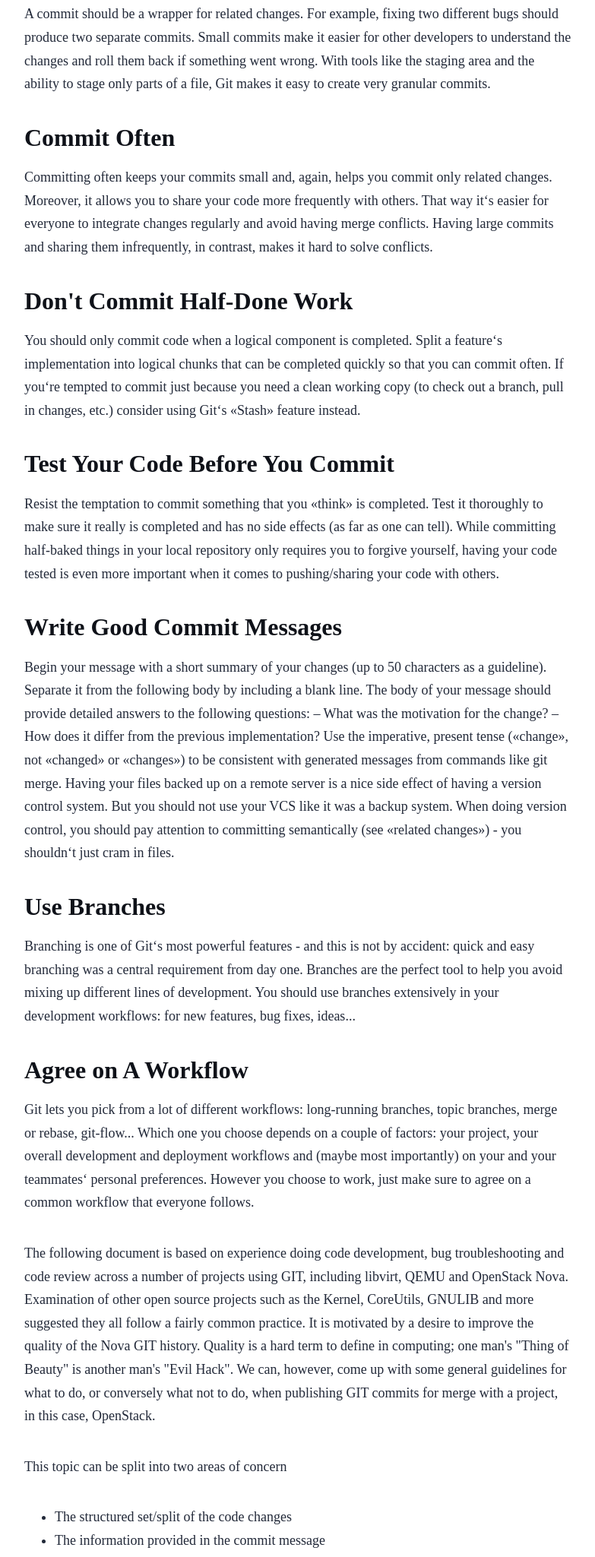
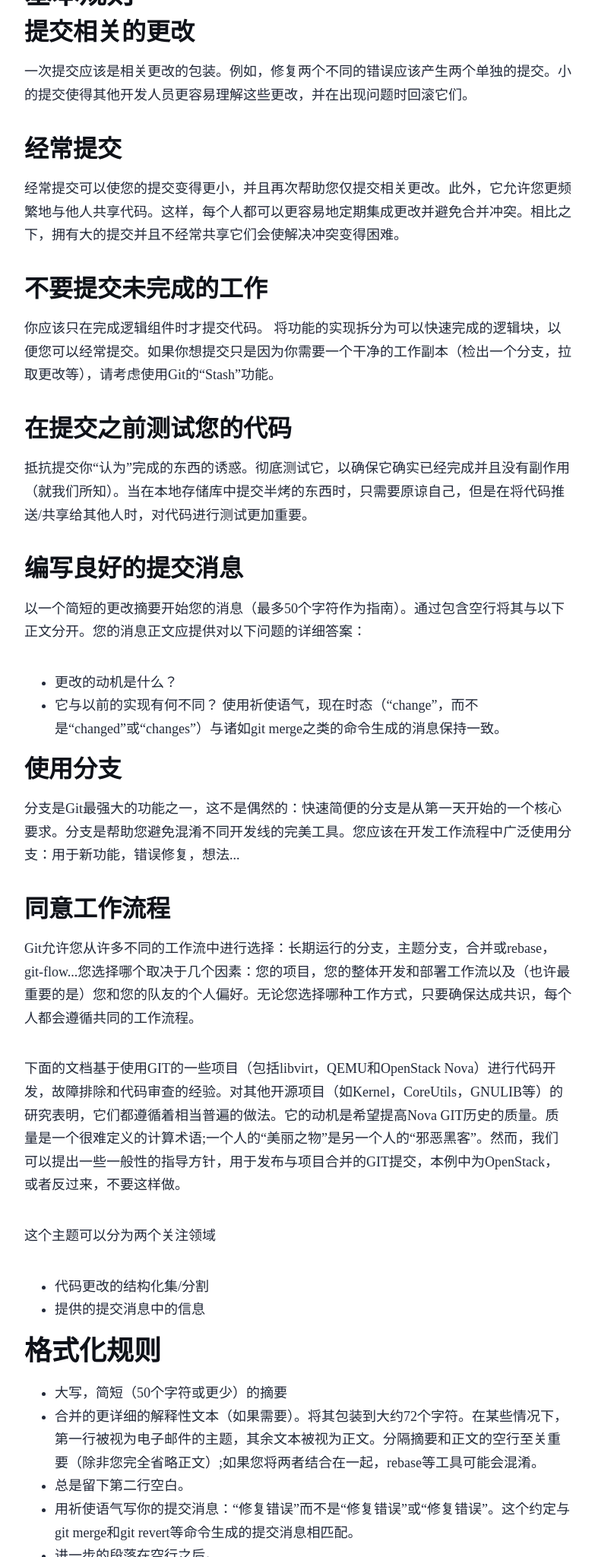
Before and after one commit to zRich/zrich.github.io, an Astro site: page /devops/git-best-practics in a window 1280 px wide. Shown: the part 751-2800 px from the top of the page at 76% size, without its empty margins (248-1031 px from the left). Built offline with nearby package versions, Linux system fonts and the light colour scheme; Astro itself is replaced by a stand-in of ours.

Commit message:
git & rvm
Signed-off-by: Zhao Zhenhua <zhao.zhenhua@gmail.com>

````diff
--- a/src/content/blog/devops/git-best-practics.mdx
+++ b/src/content/blog/devops/git-best-practics.mdx
@@ -6,71 +6,76 @@ authors: [richzhao]
 heroImage: "/images/devops/Git-logo.svg"
 tags: [DevOps, Git]
 ---
-# Git Commit Best Practices
 
-## Basic Rules
-### Commit Related Changes
-A commit should be a wrapper for related changes. For example, fixing two different bugs should produce two separate commits. Small commits make it easier for other developers to understand the changes and roll them back if something went wrong.
-With tools like the staging area and the ability to stage only parts of a file, Git makes it easy to create very granular commits.
+> 根据 [Git Commit Best Practices](https://gist.github.com/luismts/495d982e8c5b1a0ced4a57cf3d93cf60) 翻译整理。
+# Git 提交最佳实践
 
-### Commit Often
-Committing often keeps your commits small and, again, helps you commit only related changes. Moreover, it allows you to share your code more frequently with others. That way it‘s easier for everyone to integrate changes regularly and avoid having merge conflicts. Having large commits and sharing them infrequently, in contrast, makes it hard to solve conflicts.
+## 基本规则
 
-### Don't Commit Half-Done Work
-You should only commit code when a logical component is completed.
-Split a feature‘s implementation into logical chunks that can be completed quickly so that you can commit often. If you‘re tempted to commit just because you need a clean working copy (to check out a branch, pull in changes, etc.) consider using Git‘s «Stash» feature instead.
+### 提交相关的更改
 
-### Test Your Code Before You Commit
-Resist the temptation to commit something that you «think» is completed. Test it thoroughly to make sure it really is completed and has no side effects (as far as one can tell). While committing half-baked things in your local repository only requires you to forgive yourself, having your code tested is even more important when it comes to pushing/sharing your code with others.
+一次提交应该是相关更改的包装。例如，修复两个不同的错误应该产生两个单独的提交。小的提交使得其他开发人员更容易理解这些更改，并在出现问题时回滚它们。
 
-### Write Good Commit Messages
-Begin your message with a short summary of your changes (up to 50 characters as a guideline). Separate it from
-the following body by including a blank line. The body of your message should provide detailed answers to the following questions:
-– What was the motivation for the change? – How does it differ from the previous
-implementation?
-Use the imperative, present tense («change», not «changed» or «changes») to be consistent with generated messages from commands like git merge.
-Having your files backed up on a remote server is a nice side effect of having a version control system. But you should not use your VCS like it was a backup system. When doing version control, you should pay attention to committing semantically (see «related changes») - you shouldn‘t just cram in files.
+### 经常提交
 
-### Use Branches
-Branching is one of Git‘s most powerful features - and this is not by accident: quick and easy branching was a central requirement from day one. Branches are the perfect tool to help you avoid mixing up different lines of development. You should use branches extensively in your development workflows: for new features, bug fixes, ideas...
+经常提交可以使您的提交变得更小，并且再次帮助您仅提交相关更改。此外，它允许您更频繁地与他人共享代码。这样，每个人都可以更容易地定期集成更改并避免合并冲突。相比之下，拥有大的提交并且不经常共享它们会使解决冲突变得困难。
 
-### Agree on A Workflow
-Git lets you pick from a lot of different workflows: long-running branches, topic branches, merge or rebase, git-flow... Which one you choose depends on a couple of factors: your project, your overall development and deployment workflows and (maybe most importantly) on your and your teammates‘ personal preferences. However you choose to work, just make sure to agree on a common workflow that everyone follows.
+### 不要提交未完成的工作
 
-The following document is based on experience doing code development, bug troubleshooting and code review across a number of projects using GIT, including libvirt, QEMU and OpenStack Nova. Examination of other open source projects such as the Kernel, CoreUtils, GNULIB and more suggested they all follow a fairly common practice. It is motivated by a desire to improve the quality of the Nova GIT history. Quality is a hard term to define in computing; one man's "Thing of Beauty" is another man's "Evil Hack". We can, however, come up with some general guidelines for what to do, or conversely what not to do, when publishing GIT commits for merge with a project, in this case, OpenStack.
+你应该只在完成逻辑组件时才提交代码。
+将功能的实现拆分为可以快速完成的逻辑块，以便您可以经常提交。如果你想提交只是因为你需要一个干净的工作副本（检出一个分支，拉取更改等），请考虑使用Git的“Stash”功能。
 
-This topic can be split into two areas of concern
-* The structured set/split of the code changes
-* The information provided in the commit message
+### 在提交之前测试您的代码
 
-## Formatting Rules
+抵抗提交你“认为”完成的东西的诱惑。彻底测试它，以确保它确实已经完成并且没有副作用（就我们所知）。当在本地存储库中提交半烤的东西时，只需要原谅自己，但是在将代码推送/共享给其他人时，对代码进行测试更加重要。
 
-- Capitalized, short __(50 chars or less)__ summary
+### 编写良好的提交消息
 
-- More detailed explanatory text, if necessary.  __Wrap it to about 72 characters__.  In some contexts, the first line is treated as the subject of an email and the rest of the text as the body.  The blank line separating the summary from the body is critical (unless you omit the body entirely); tools like rebase can get confused if you run the two together.
+以一个简短的更改摘要开始您的消息（最多50个字符作为指南）。通过包含空行将其与以下正文分开。您的消息正文应提供对以下问题的详细答案：
+- 更改的动机是什么？
+- 它与以前的实现有何不同？
+使用祈使语气，现在时态（“change”，而不是“changed”或“changes”）与诸如git merge之类的命令生成的消息保持一致。
 
-- __Always leave the second line blank.__
+### 使用分支
 
-- Write your commit message in the imperative: "Fix bug" and not "Fixed bug" or "Fixes bug."  This convention matches up with commit messages generated by commands like git merge and git revert.
+分支是Git最强大的功能之一，这不是偶然的：快速简便的分支是从第一天开始的一个核心要求。分支是帮助您避免混淆不同开发线的完美工具。您应该在开发工作流程中广泛使用分支：用于新功能，错误修复，想法...
 
-- Further paragraphs come after blank lines.
-    - Bullet points are okay, too
-    - Typically a hyphen or asterisk is used for the bullet, preceded by a single space, with blank lines in between, but conventions vary here
-    - Use a hanging indent
+### 同意工作流程
 
-### Examples of good practice
+Git允许您从许多不同的工作流中进行选择：长期运行的分支，主题分支，合并或rebase，git-flow...您选择哪个取决于几个因素：您的项目，您的整体开发和部署工作流以及（也许最重要的是）您和您的队友的个人偏好。无论您选择哪种工作方式，只要确保达成共识，每个人都会遵循共同的工作流程。
 
-__Example 1__ (no description, only summary)
+下面的文档基于使用GIT的一些项目（包括libvirt，QEMU和OpenStack Nova）进行代码开发，故障排除和代码审查的经验。对其他开源项目（如Kernel，CoreUtils，GNULIB等）的研究表明，它们都遵循着相当普遍的做法。它的动机是希望提高Nova GIT历史的质量。质量是一个很难定义的计算术语;一个人的“美丽之物”是另一个人的“邪恶黑客”。然而，我们可以提出一些一般性的指导方针，用于发布与项目合并的GIT提交，本例中为OpenStack，或者反过来，不要这样做。
+
+这个主题可以分为两个关注领域
+
+* 代码更改的结构化集/分割
+* 提供的提交消息中的信息
+
+## 格式化规则
+
+- 大写，简短（50个字符或更少）的摘要
+- 合并的更详细的解释性文本（如果需要）。将其包装到大约72个字符。在某些情况下，第一行被视为电子邮件的主题，其余文本被视为正文。分隔摘要和正文的空行至关重要（除非您完全省略正文）;如果您将两者结合在一起，rebase等工具可能会混淆。
+- 总是留下第二行空白。
+- 用祈使语气写你的提交消息：“修复错误”而不是“修复错误”或“修复错误”。这个约定与git merge和git revert等命令生成的提交消息相匹配。
+- 进一步的段落在空行之后。
+    - 项目符号也可以
+    - 通常使用连字符或星号作为项目符号，前面有一个空格，在两者之间有空行，但是约定在这里有所不同
+    - 使用悬挂缩进
+
+### 良好实践的例子
+
+例子1（没有描述，只有摘要）
 
 ```
-  commit 3114a97ba188895daff4a3d337b2c73855d4632d
+  commit 5c6bce2d0d1c1e0c0b8d9e4e8b8f6e0b1e7e4b1e
   Author: [removed]
   Date:   Mon Jun 11 17:16:10 2012 +0100
 
     Update default policies for KVM guest PIT & RTC timers
 ```
 
-__Example 2__ (description as bullet points)
+例子2（描述为项目符号）
+
 ```
   commit ae878fc8b9761d099a4145617e4a48cbeb390623
   Author: [removed]
@@ -85,7 +90,7 @@ __Example 2__ (description as bullet points)
      - Allow for destruction of an instance while leaving the domain
 ```
 
-__Example 3__ (description as plain text)
+例子3（描述为纯文本）
 
 ```
   commit 31336b35b4604f70150d0073d77dbf63b9bf7598
--- a/src/content/blog/rest-api-design.mdx
+++ b/src/content/blog/rest-api-design.mdx
@@ -471,3 +471,9 @@ Content-Type: application/vnd.adventure-works.v1+json; charset=utf-8
 选择版本控制策略时，还应考虑对性能的影响，尤其是在 Web 服务器上缓存时。 URI 版本控制和查询字符串版本控制方案都是缓存友好的，因为同一 URI/查询字符串组合每次都指向相同的数据。
 
 标头版本控制和媒体类型版本控制机制通常需要其他逻辑来检查自定义标头或 Accept 标头中的值。 在大型环境中，使用不同版本的 Web API 的多个客户端可能会在服务器端缓存中生成大量重复数据。 如果客户端应用程序通过实现缓存的代理与 Web 服务器进行通信，并且该代理在当前未在其缓存中保留所请求数据的副本时，仅将请求转发到 Web 服务器，则此问题可能会变得很严重。
+
+# REST API 响应格式
+
+以下内容来自：https://gist.github.com/luismts/5cce038d4be2a00323ad698c804ffeea
+
+<script src="https://gist.github.com/luismts/5cce038d4be2a00323ad698c804ffeea.js"></script>
````
Also changed, not shown: src/content/blog/mapp/create-react-native-app.mdx (+12 -1 lines), 3 other files.
